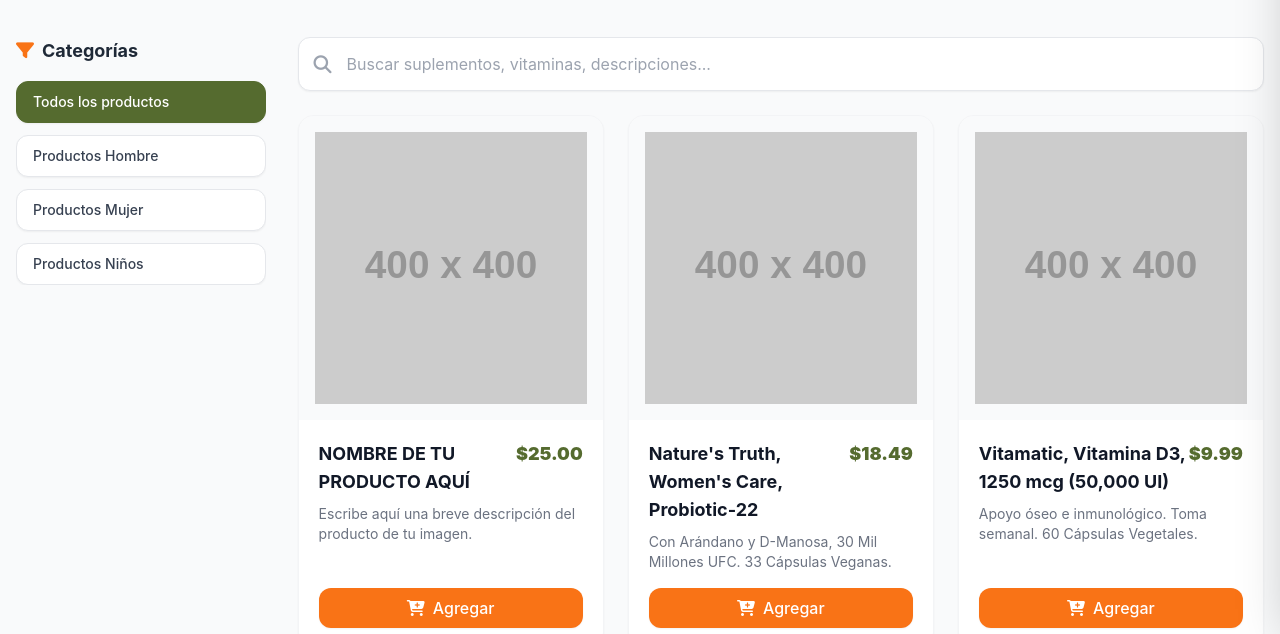
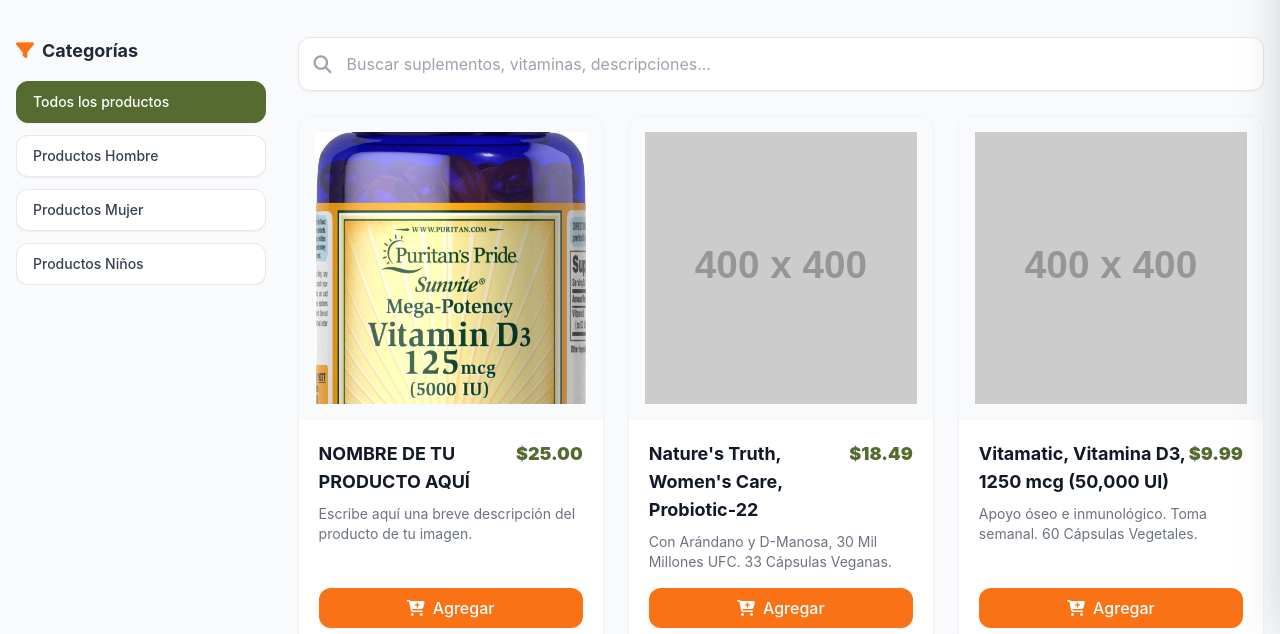
Before and after one commit to BILLY593/MISTERVITAMINAS, a plain HTML site: page index.html in a window 1280 px wide. Shown: the part 179-813 px from the top of the page. Drawn offline with nearby package versions, Linux system fonts and the light colour scheme; placeholder pictures from the web are drawn by us.

Commit message:
Update index.html

```diff
--- a/index.html
+++ b/index.html
@@ -244,7 +244,7 @@
                 descripcion_breve: "Escribe aquí una breve descripción del producto de tu imagen.",
                 descripcion_detallada: "Esta es la descripción detallada del producto. Aquí puedes explicar los beneficios completos, dosis recomendada, ingredientes, y cualquier otra información importante para tus clientes.",
                 precio: 25.00,
-                url_imagen: "imagenes/imagen_producto_4.jpg"
+                url_imagen: "imagenes/Vitamin D3 125MCG.jpg"
             },
             {
                 id: 1,
```
